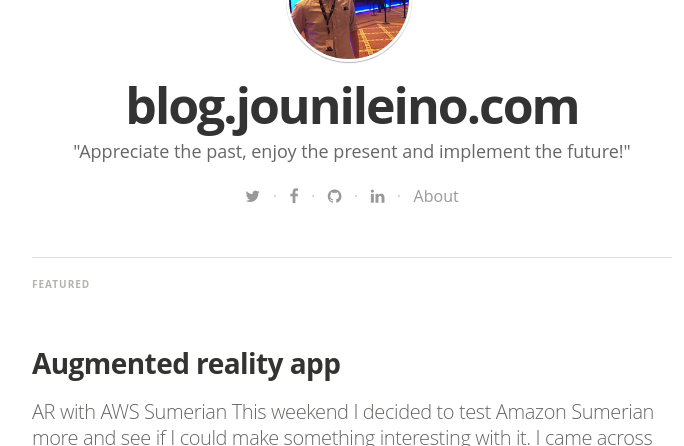
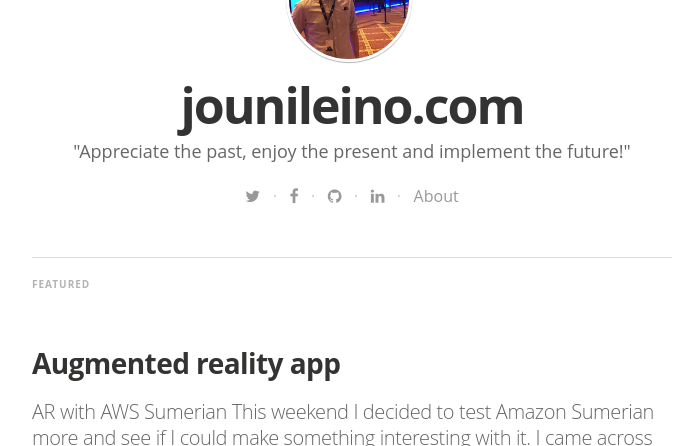
Before and after one commit to jounile/blog, a Jekyll site: the page built from index.html, in a window 1280 px wide and 900 px high, cut to the strip 454-900 px from the top of the window. Shown: the whole strip, without its empty margins (288-972 px from the left). Built offline with Jekyll 4.4.1, drawn with Linux system fonts in a browser that asks for light colours; nearby versions of some CDN libraries; some web fonts are replaced; the list of posts is cut into pages by our own code.

Commit message:
moving to jounileino.com

```diff
--- a/_config.yml
+++ b/_config.yml
@@ -6,7 +6,7 @@
   - jekyll-paginate
 
 # Site settings
-title: "blog.jounileino.com"
+title: "jounileino.com"
 description: > # this means to ignore newlines until "email:"
    "Appreciate the past, enjoy the present and implement the future!"
 
```
